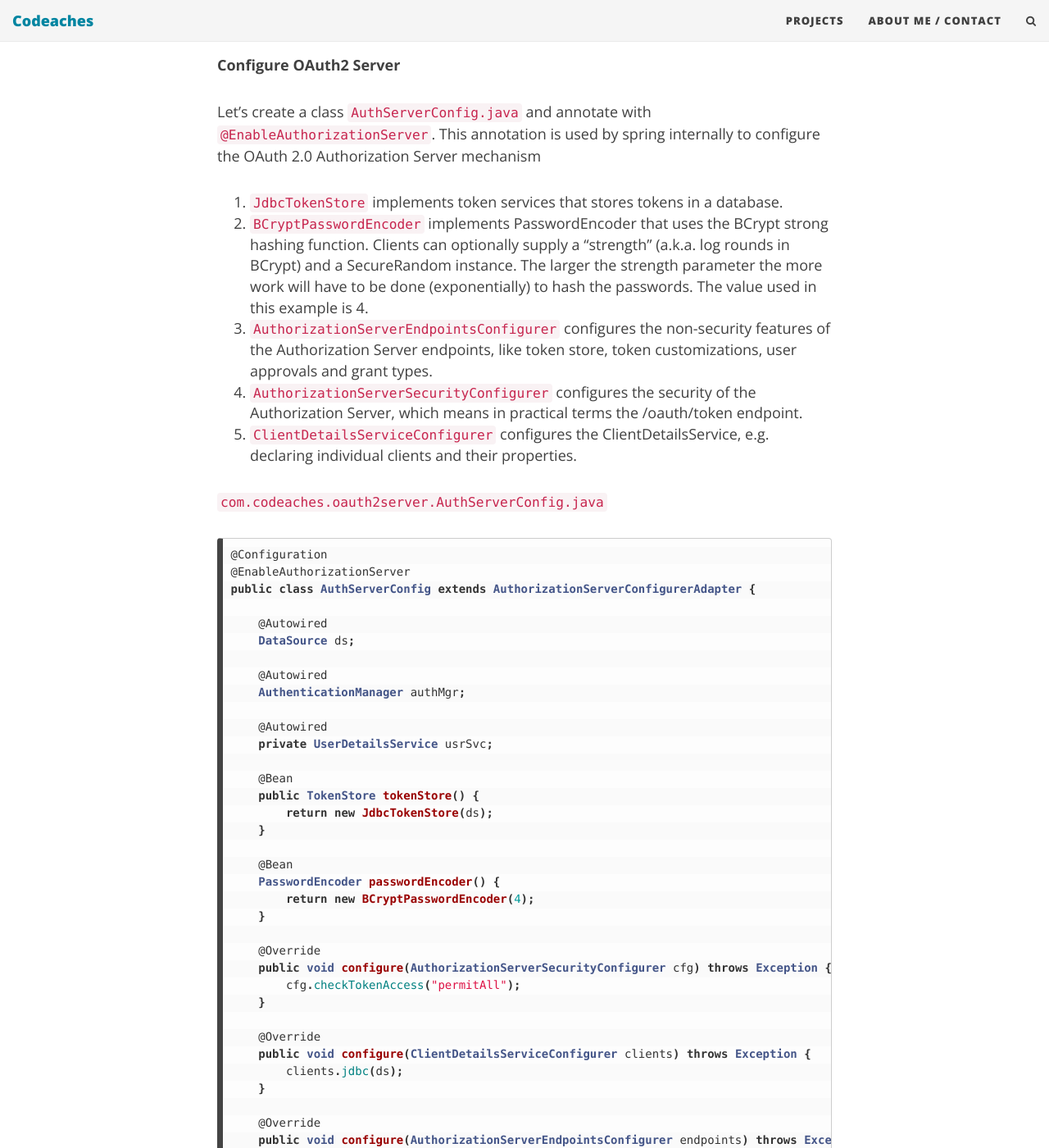
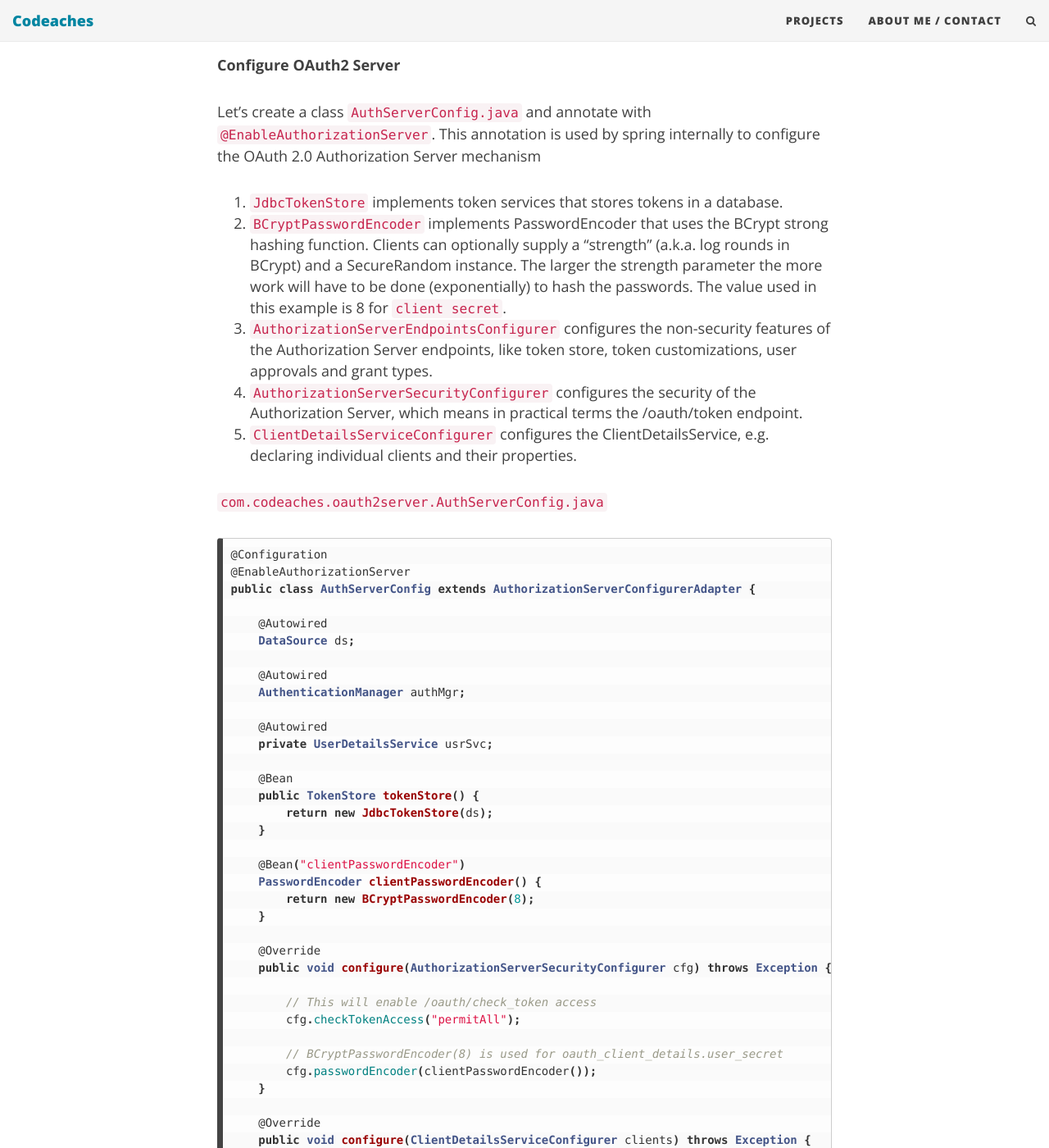
Before and after one commit to codeaches/codeaches.github.io, a Jekyll site: the page built from _posts/2018-12-20-Spring Boot-OAuth2 and Resource Server setup.md, in a window 1280 px wide and 1400 px high, scrolled down 5920 px. Shown: the whole window at 82% size. Built offline with Jekyll 4.4.1, drawn with Linux system fonts in a browser that asks for light colours; nearby versions of some CDN libraries; comment, search, counter and statistics services are not loaded; some of the changed text lies outside the part shown.

Commit message:
no message

````diff
--- a/_posts/2018-12-20-Spring Boot-OAuth2 and Resource Server setup.md
+++ b/_posts/2018-12-20-Spring Boot-OAuth2 and Resource Server setup.md
@@ -130,7 +130,7 @@ create table oauth_refresh_token (
 
 Let's insert a record in `oauth_client_details` table for a client named `appclient` with a password `appclient@123`.
 > `appclient` has access to the petstore resource with read and write `scope`
->> The password needs to be saved to DB in Bcrypt format. I have used an online tool to Bcrypt the password with 4 rounds
+>> The password needs to be saved to DB in Bcrypt format. I have used an online tool to Bcrypt the password with 8 rounds
 
 `src/main/resources/data.sql`
 
@@ -229,7 +229,7 @@ INSERT INTO group_members (username, group_id) VALUES ('kelly', 2);
 Let's create a class `AuthServerConfig.java` and annotate with `@EnableAuthorizationServer`. This annotation is used by spring internally to configure the OAuth 2.0 Authorization Server mechanism
 
 1. `JdbcTokenStore` implements token services that stores tokens in a database.
-2. `BCryptPasswordEncoder` implements PasswordEncoder that uses the BCrypt strong hashing function. Clients can optionally supply a "strength" (a.k.a. log rounds in BCrypt) and a SecureRandom instance. The larger the strength parameter the more work will have to be done (exponentially) to hash the passwords. The value used in this example is 4.
+2. `BCryptPasswordEncoder` implements PasswordEncoder that uses the BCrypt strong hashing function. Clients can optionally supply a "strength" (a.k.a. log rounds in BCrypt) and a SecureRandom instance. The larger the strength parameter the more work will have to be done (exponentially) to hash the passwords. The value used in this example is 8 for `client secret`.
 3. `AuthorizationServerEndpointsConfigurer` configures the non-security features of the Authorization Server endpoints, like token store, token customizations, user approvals and grant types.
 5. `AuthorizationServerSecurityConfigurer` configures the security of the Authorization Server, which means in practical terms the /oauth/token endpoint.
 6. `ClientDetailsServiceConfigurer` configures the ClientDetailsService, e.g. declaring individual clients and their properties.
@@ -255,14 +255,19 @@ public class AuthServerConfig extends AuthorizationServerConfigurerAdapter {
         return new JdbcTokenStore(ds);
     }
 
-    @Bean
-    PasswordEncoder passwordEncoder() {
-        return new BCryptPasswordEncoder(4);
+    @Bean("clientPasswordEncoder")
+    PasswordEncoder clientPasswordEncoder() {
+        return new BCryptPasswordEncoder(8);
     }
 
     @Override
     public void configure(AuthorizationServerSecurityConfigurer cfg) throws Exception {
+
+        // This will enable /oauth/check_token access
         cfg.checkTokenAccess("permitAll");
+
+        // BCryptPasswordEncoder(8) is used for oauth_client_details.user_secret
+        cfg.passwordEncoder(clientPasswordEncoder());
     }
 
     @Override
@@ -285,6 +290,7 @@ public class AuthServerConfig extends AuthorizationServerConfigurerAdapter {
 Let's create a class `UserSecurityConfig.java` to handle user authentication.
 
 > `setEnableAuthorities(false)` disables the usage of authorities table and `setEnableGroups(true)` enables the usage of groups, group authorities and group members tables.
+> `BCryptPasswordEncoder` implements PasswordEncoder that uses the BCrypt strong hashing function. Clients can optionally supply a "strength" (a.k.a. log rounds in BCrypt) and a SecureRandom instance. The larger the strength parameter the more work will have to be done (exponentially) to hash the passwords. The value used in this example is 4 for `user's password`
 
 `com.codeaches.oauth2server.UserSecurityConfig.java`
 ```java
@@ -306,10 +312,17 @@ public class UserSecurityConfig extends WebSecurityConfigurerAdapter {
         return super.authenticationManagerBean();
     }
 
+    @Bean("userPasswordEncoder")
+    PasswordEncoder userPasswordEncoder() {
+        return new BCryptPasswordEncoder(4);
+    }
+
     @Override
     protected void configure(AuthenticationManagerBuilder auth) throws Exception {
 
-        JdbcUserDetailsManagerConfigurer<AuthenticationManagerBuilder> cfg = auth.jdbcAuthentication().dataSource(ds);
+        // BCryptPasswordEncoder(4) is used for users.password column
+        JdbcUserDetailsManagerConfigurer<AuthenticationManagerBuilder> cfg = auth.jdbcAuthentication()
+                .passwordEncoder(userPasswordEncoder()).dataSource(ds);
 
         cfg.getUserDetailsService().setEnableGroups(true);
         cfg.getUserDetailsService().setEnableAuthorities(false);
````
Also changed, not shown: other parts of _posts/2018-12-20-Spring Boot-OAuth2 and Resource Server setup.md (+1 -1 lines), README.md.
